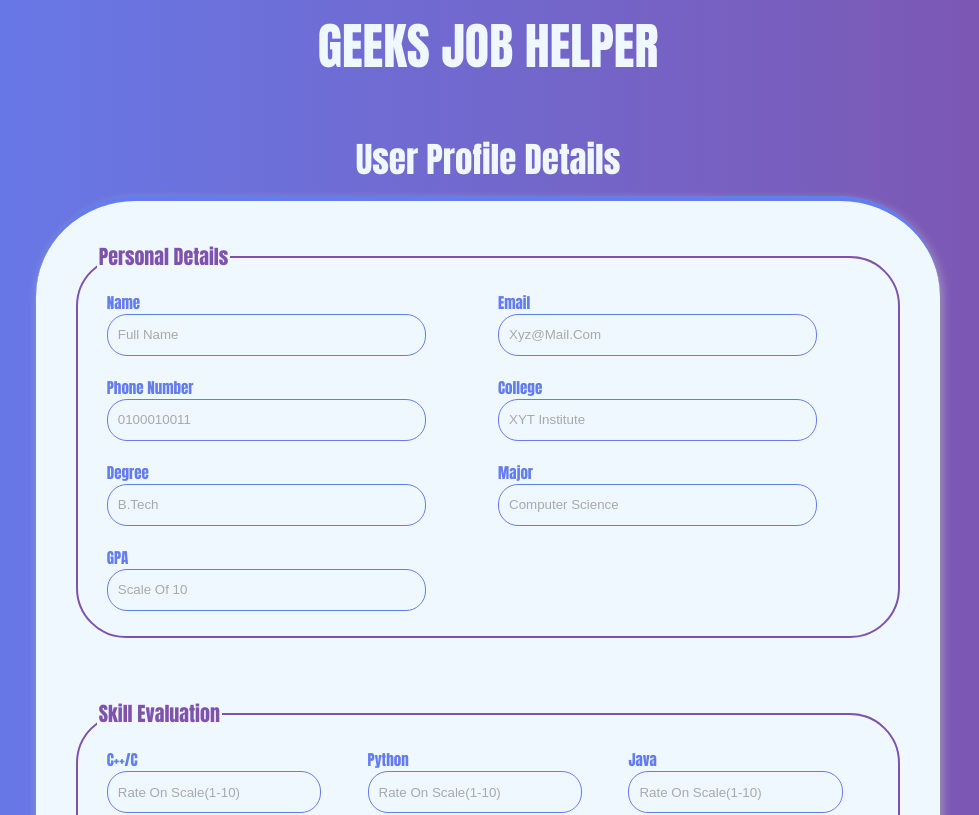
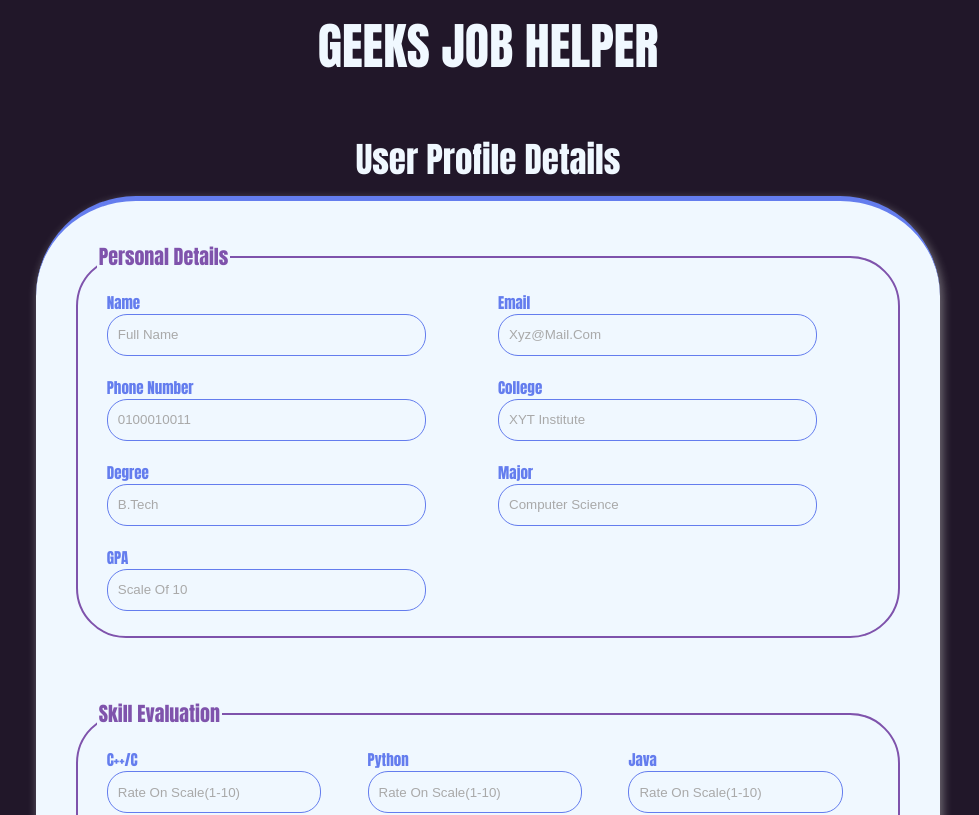
Before and after one commit to Priyansh-15/Job_Helper, a React (Create React App) app in the folder ui/: page / in a window 1280 px wide. Shown: the top 815 px of the page, without its empty margins (152-1131 px from the left). Built offline with nearby package versions, Linux system fonts and the light colour scheme.

Commit message:
ui - 1.4

```diff
--- a/ui/src/index.css
+++ b/ui/src/index.css
@@ -3,5 +3,5 @@ html{
 }
 body {
 
-  background-image: linear-gradient(to right, #647DEE, #7F53AC);
+  background-color: #211729;
 }
```
